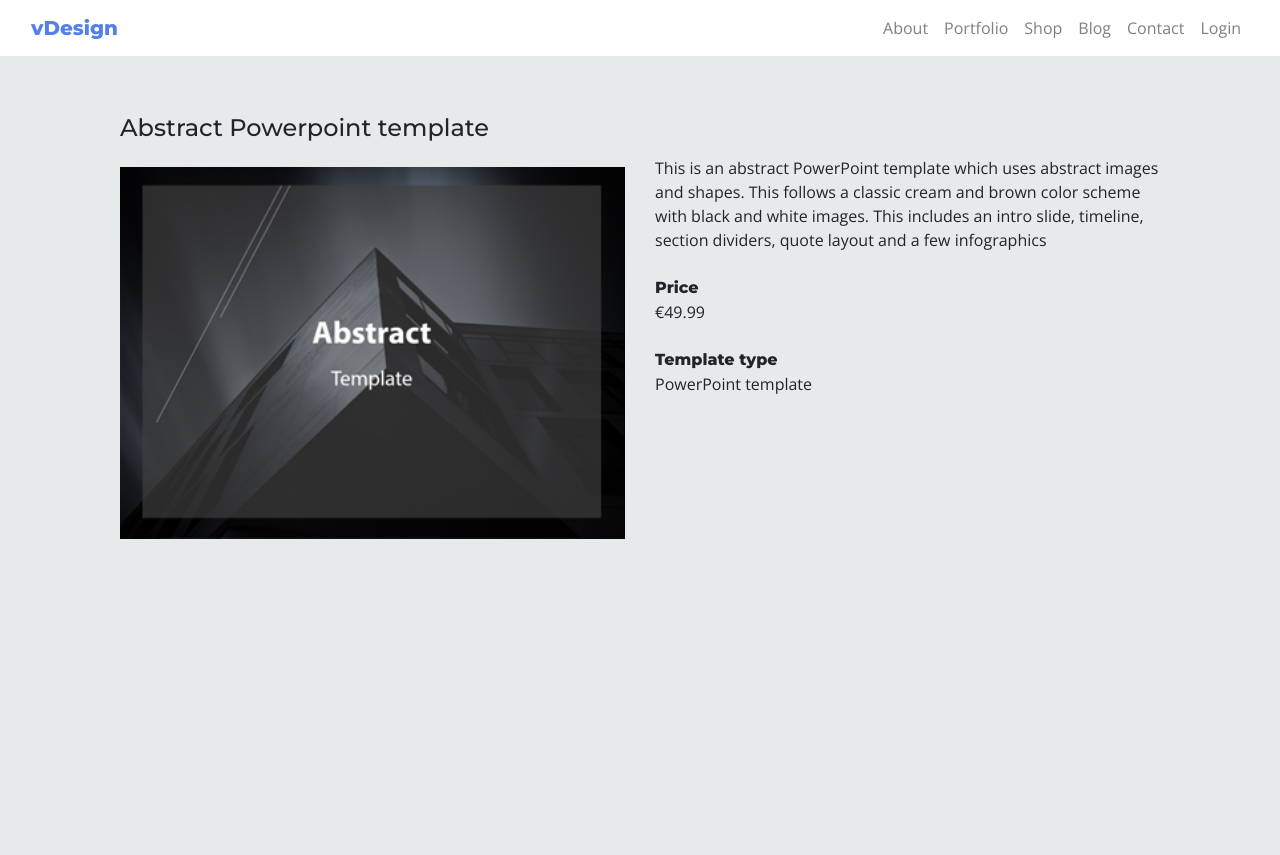
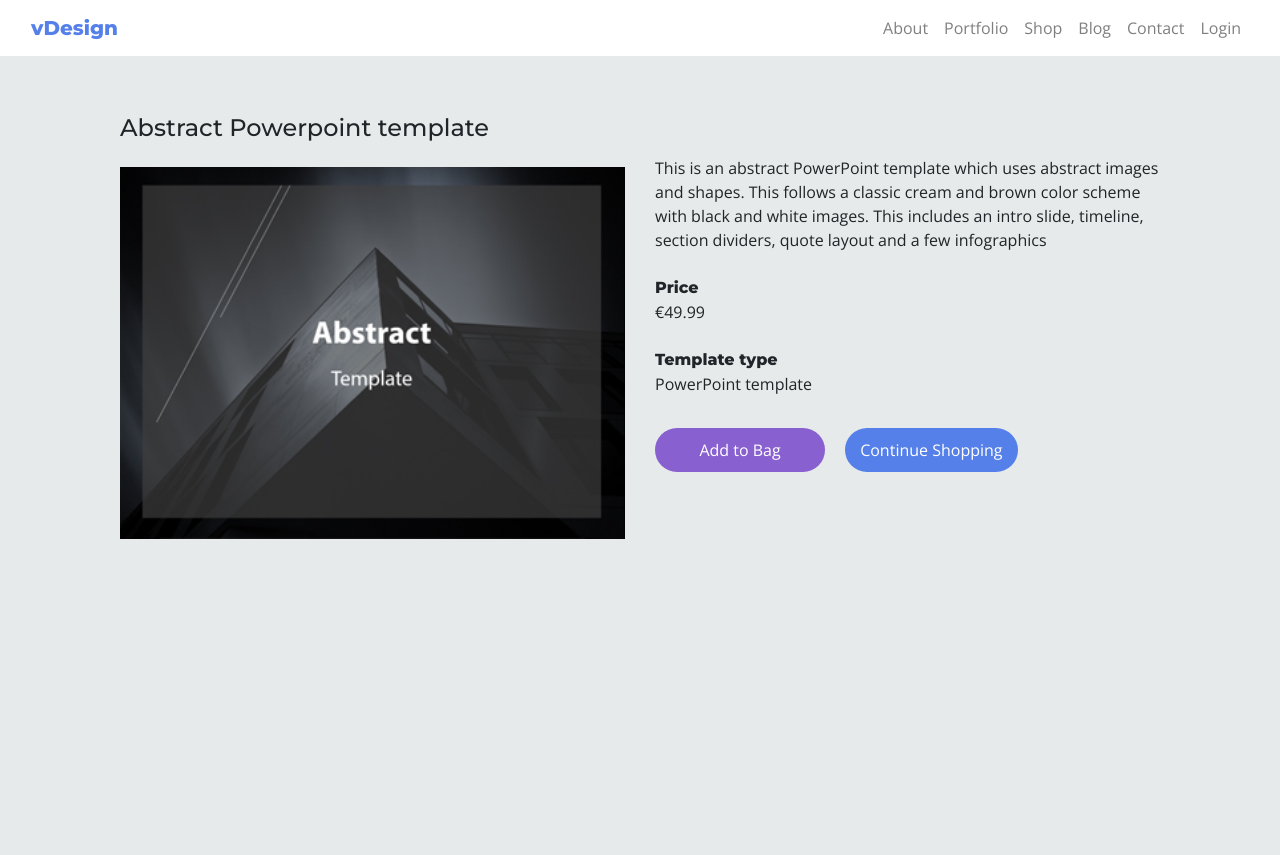
Before and after one commit to vishkid84/vDesign, a Django app: page /products/1/ in a window 1280 px wide. Shown: the top 855 px of the page. Run offline with Django 3.2, Linux system fonts and the light colour scheme; data comes from the database, SQL or seed files in the repository; some libraries are stand-ins or nearby versions.

Commit message:
Added add to bag function in product_detail page

```diff
--- /dev/null
+++ b/bag/contexts.py
@@ -0,0 +1,15 @@
+from django.conf import settings
+
+def bag_contents(request):
+
+    bag_items = []
+    grand_total = 0
+    product_count = 0
+
+    context = {
+        'bag_items': bag_items,
+        'grand_total': grand_total,
+        'product_count': product_count,
+    }
+
+    return context
--- a/bag/templates/bag/bag.html
+++ b/bag/templates/bag/bag.html
@@ -19,7 +19,7 @@
         </div>
         <div class="row">
             <div class="col shopping-bag-btn mt-5">
-                <a href="{% url 'products' %}" class="btn btn-primary">Keep Shopping</a>
+                <a href="{% url 'products' %}" class="btn btn-primary">Continue Shopping</a>
             </div>
         </div>
     </div>
--- a/bag/urls.py
+++ b/bag/urls.py
@@ -3,4 +3,5 @@ from django.urls import path
 
 urlpatterns = [
     path('', views.view_bag, name='view_bag'),
+    path('add/<item_id>/', views.add_to_bag, name='add_to_bag'),
 ]
--- a/products/templates/products/product_detail.html
+++ b/products/templates/products/product_detail.html
@@ -23,6 +23,15 @@
                     <p class="mb-3">€{{ product.price }}</p>
                     <p class="montserrat-extra-bold mb-0 mt-4">Template type</p>
                     <p class="mb-3">{{ product.category.friendly_name }}</p>
+                    <form class="form" action="{% url 'add_to_bag' product.id %}" method="POST">
+                        {% csrf_token %}
+                        <div class="col-12 shopping-bag-btn pl-0">
+                            <input type="hidden" data-item_id="{{ product.id }}" name="current_bag" value="{{ product.name }}" class="d-none">
+                            <input type="submit" class="btn btn-secondary mr-3 mt-3" value="Add to Bag">
+                            <a href="{% url 'products' %}" class="btn btn-primary mt-3">Continue Shopping</a>
+                        </div>
+                        <input type="hidden" name="redirect_url" value="{{ request.path }}">
+                    </form>
                 </div>
             </div>
 
--- a/static/css/base.css
+++ b/static/css/base.css
@@ -19,6 +19,15 @@ body{
 
 .btn-primary:hover{
     background-color: #456dd2 !important;
+}
+
+.btn-secondary{
+    background-color: #8860D0 !important;
+    border: none;
+}
+
+.btn-secondary:hover{
+    background-color: #744dbc !important;
 }
 
 .montserrat{
@@ -152,3 +161,7 @@ footer {
     border-radius: 50px;
     padding: 10px 15px;
 }
+
+.shopping-bag-btn .btn-secondary{
+    width: 170px;
+}
--- a/vdesign/settings.py
+++ b/vdesign/settings.py
@@ -73,7 +73,8 @@ TEMPLATES = [
                 'django.template.context_processors.request',
                 'django.contrib.auth.context_processors.auth',
                 'django.contrib.messages.context_processors.messages',
-                'django.template.context_processors.media'
+                'django.template.context_processors.media',
+                'bag.contexts.bag_contents',
             ],
         },
     },
```
Also changed, not shown: bag/views.py (+14 -1 lines).
